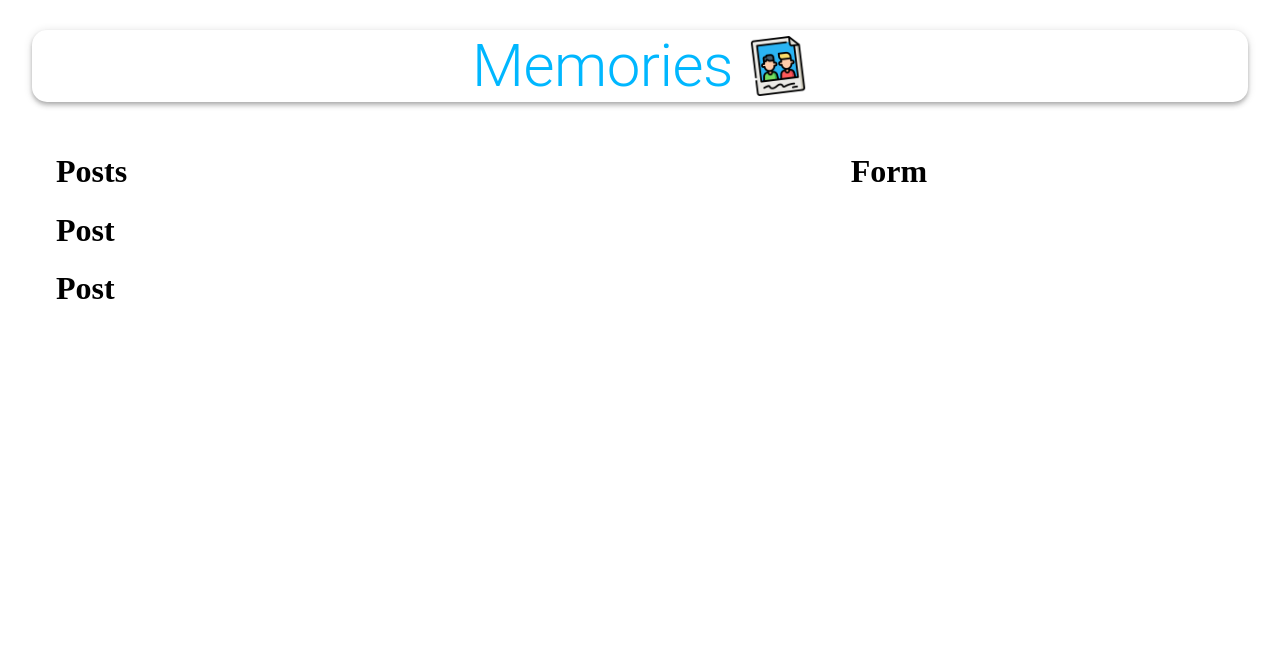
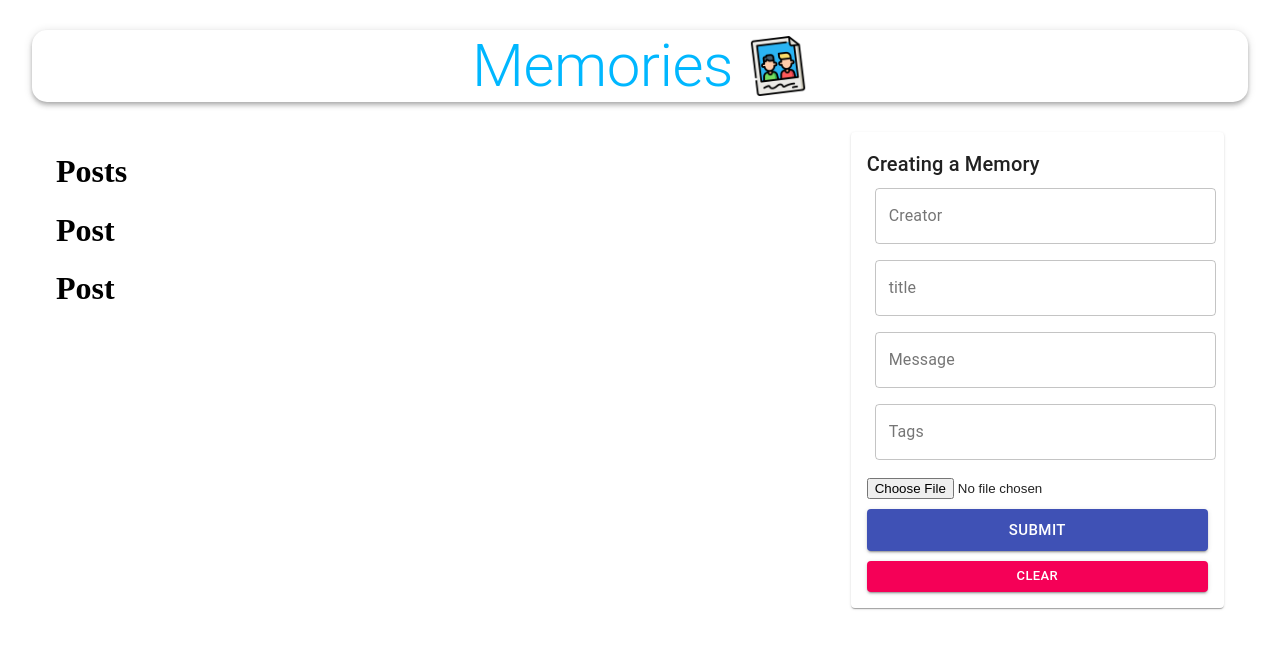
Before and after one commit to amir-shahsahebi/Memorize, a React (Create React App) app in the folder client/: page / in a window 1280 px wide. Shown: the top 648 px of the page. Built offline with nearby package versions, Linux system fonts and the light colour scheme; no server answers.

Commit message:
redux second part imolemented

```diff
--- a/client/src/App.js
+++ b/client/src/App.js
@@ -3,8 +3,15 @@ import Form from "./components/Form/Form";
 import Posts from "./components/Posts/Posts";
 import memories from "./images/memories.png";
 import useStyles from "./styles";
+import { useDispatch } from "react-redux";
+import { useEffect } from "react";
+import { getPosts } from "./actions/posts";
 const App = () => {
   const classes = useStyles();
+  const dispatch = useDispatch();
+  useEffect(() => {
+    dispatch(getPosts()); // we use action creators in dispatch and use useEffect for calling it
+  }, [dispatch]);
   return (
     <Container maxWidth="lg">
       <AppBar className={classes.appBar} position="static" color="inherit">
--- a/client/src/actions/posts.js
+++ b/client/src/actions/posts.js
@@ -0,0 +1,24 @@
+import * as api from "../api";
+
+// action creator
+// const getPosts = () => {
+//     const action = { type: "FETCH_ALL" , payload: []}
+//     return action
+// }
+export const getPosts = () => async (dispatch) => {
+  try {
+    const { data } = await api.fetchPosts();
+    dispatch({ type: "FETCH_ALL", payload: data });
+  } catch (error) {
+    console.log(error.message);
+  }
+};
+
+export const createPost = (post) => async (dispatch) => {
+  try {
+    const { data } = await api.createPost(post);
+    dispatch({ type: "CREATE", payload: data });
+  } catch (error) {
+    console.log(error.message);
+  }
+};
--- a/client/src/api/index.js
+++ b/client/src/api/index.js
@@ -3,3 +3,4 @@ import axios from "axios";
 const url = "http://localhost:5000/posts";
 
 export const fetchPosts = () => axios.get(url);
+export const createPost = (newPost) => axios.post(url, newPost);
--- a/client/src/components/Form/Form.js
+++ b/client/src/components/Form/Form.js
@@ -1,7 +1,101 @@
 import useStyles from "./styles";
+import { TextField, Button, Typography, Paper } from "@material-ui/core";
+import FileBase from "react-file-base64";
+import { useState } from "react";
+import { useDispatch } from "react-redux";
+import { createPost } from "../../actions/posts";
 const Form = () => {
+  const [postData, setPostData] = useState({
+    creator: "",
+    title: "",
+    message: "",
+    tags: "",
+    selectedFile: "",
+  });
   const classes = useStyles();
-  return <h1>Form</h1>;
+  const dispatch = useDispatch();
+  const handleSubmit = (e) => {
+    e.preventDefault();
+    dispatch(createPost(postData));
+  };
+  const clear = () => {};
+  return (
+    <Paper className={classes.paper}>
+      <form
+        autoComplete="off"
+        noValidate
+        className={`${classes.root} ${classes.form}}`}
+        onSubmit={handleSubmit}
+      >
+        <Typography variant="h6">Creating a Memory</Typography>
+        <TextField
+          name="creator"
+          variant="outlined"
+          label="Creator"
+          fullWidth
+          value={postData.creator}
+          onChange={(e) =>
+            setPostData({ ...postData, creator: e.target.value })
+          }
+        />
+        <TextField
+          name="title"
+          variant="outlined"
+          label="title"
+          fullWidth
+          value={postData.title}
+          onChange={(e) => setPostData({ ...postData, title: e.target.value })}
+        />
+        <TextField
+          name="message"
+          variant="outlined"
+          label="Message"
+          fullWidth
+          value={postData.message}
+          onChange={(e) =>
+            setPostData({ ...postData, message: e.target.value })
+          }
+        />
+        <TextField
+          name="tags"
+          variant="outlined"
+          label="Tags"
+          fullWidth
+          value={postData.tags}
+          onChange={(e) => setPostData({ ...postData, tags: e.target.value })}
+        />
+        <div className={classes.fileInput}>
+          <FileBase
+            type="file"
+            multiple={false}
+            onDone={({ base64 }) =>
+              setPostData({ ...postData, selectedFile: base64 })
+            }
+          />
+        </div>
+        <Button
+          className={classes.buttonSubmit}
+          variant="contained"
+          color="primary"
+          size="large"
+          type="submit"
+          fullWidth
+        >
+          Submit
+        </Button>
+        <Button
+          variant="contained"
+          color="secondary"
+          size="small"
+          onClick={clear}
+          type="submit"
+          fullWidth
+        >
+          Clear
+        </Button>
+      </form>
+    </Paper>
+  );
 };
 
 export default Form;
--- a/client/src/components/Posts/Post/Post.js
+++ b/client/src/components/Posts/Post/Post.js
@@ -1,5 +1,8 @@
 import useStyles from "./styles";
+import { useSelector } from "react-redux";
 const Post = () => {
+  const posts = useSelector((state) => state.posts);
+  console.log(posts);
   const classes = useStyles();
   return <h1>Post</h1>;
 };
--- a/client/src/reducers/posts.js
+++ b/client/src/reducers/posts.js
@@ -1,9 +1,9 @@
 export default (posts = [], action) => {
   switch (action.type) {
     case "FETCH_ALL":
-      return posts;
+      return action.payload;
     case "CREATE":
-      return posts;
+      return [...posts, action.payload];
     default:
       return posts;
   }
```
